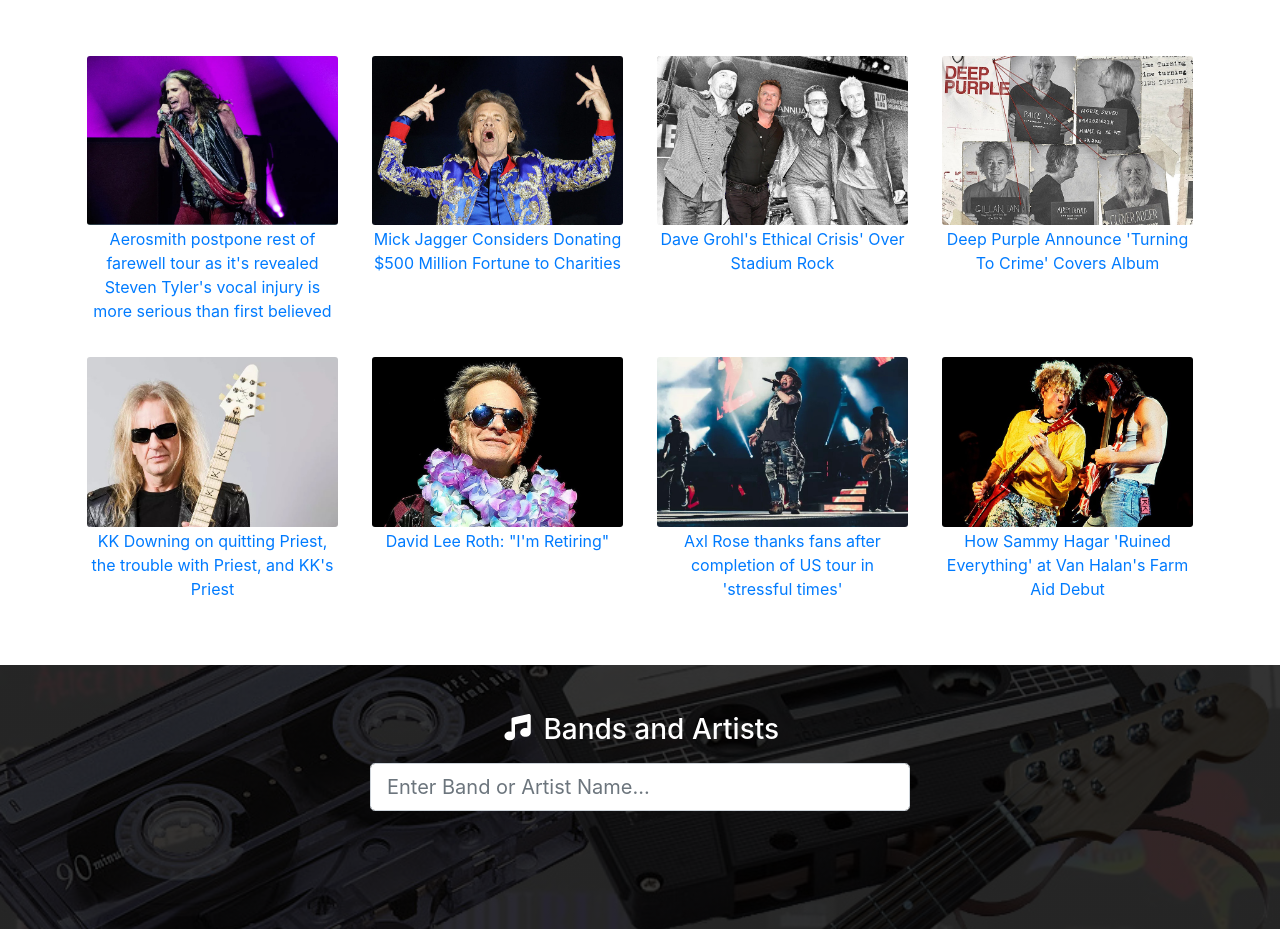
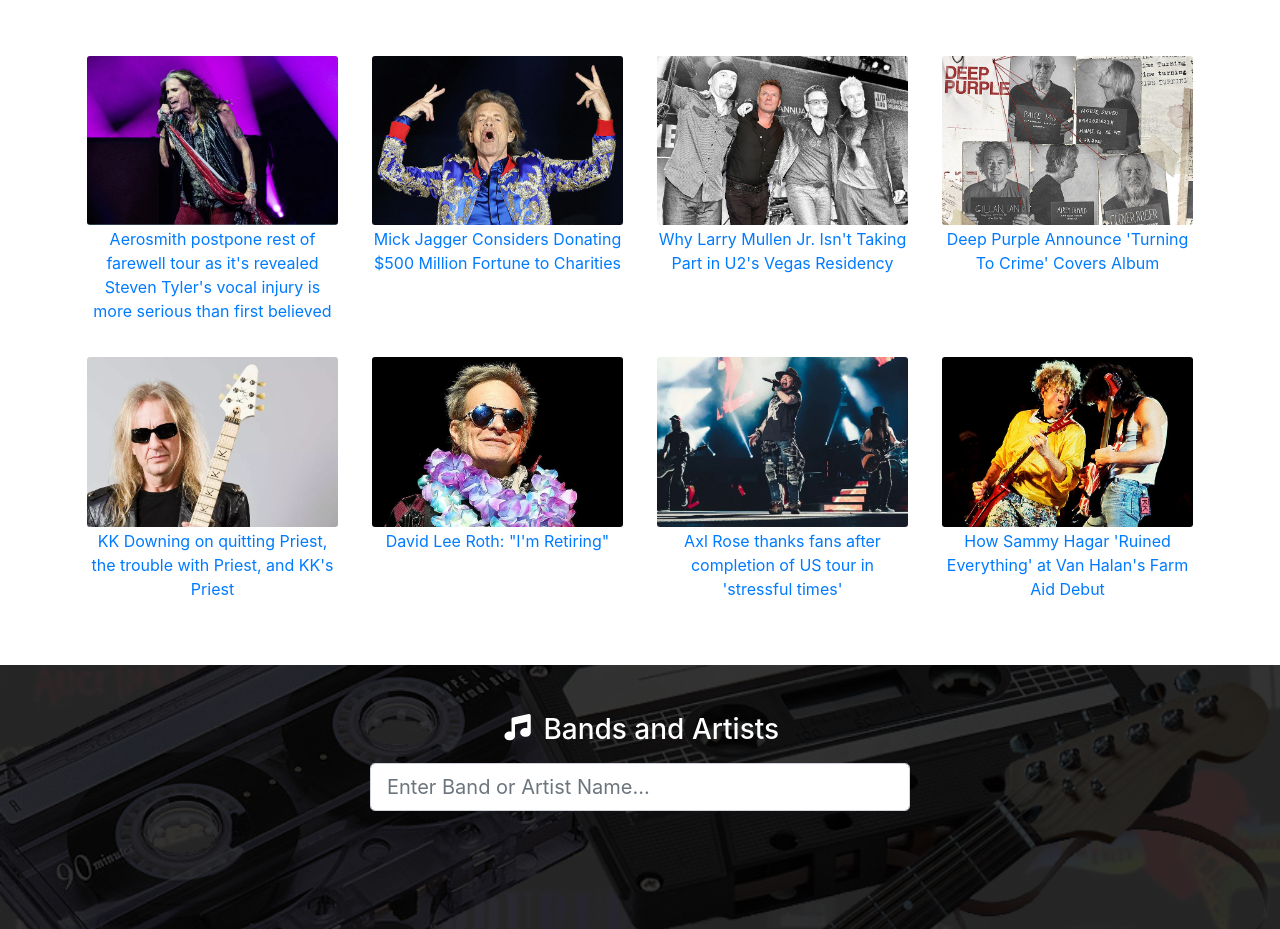
Before and after one commit to geraldandrews/Classic-Rock-Music-Website, a plain HTML site: page index.htm in a window 1280 px wide. Shown: the part 1100-2029 px from the top of the page. Drawn offline with Linux system fonts and the light colour scheme.

Commit message:
Update index.htm

```diff
--- a/index.htm
+++ b/index.htm
@@ -148,9 +148,9 @@
 
     <!-- single article -->
     <div class="col-sm-6 col-lg-3 text-center my-3">
-      <a href="https://ultimateclassicrock.com/dave-grohl-stadium-rock/"
+      <a href="https://ultimateclassicrock.com/larry-mullen-jr-u2-las-vegas-sphere/"
       target="_blank">
-      <img src="img/news3.jpg" class="img2">Dave Grohl's Ethical Crisis' Over Stadium Rock</a>
+      <img src="img/news3.jpg" class="img2">Why Larry Mullen Jr. Isn't Taking Part in U2's Vegas Residency</a>
     </div>
     <!-- end of single article -->
 
```
